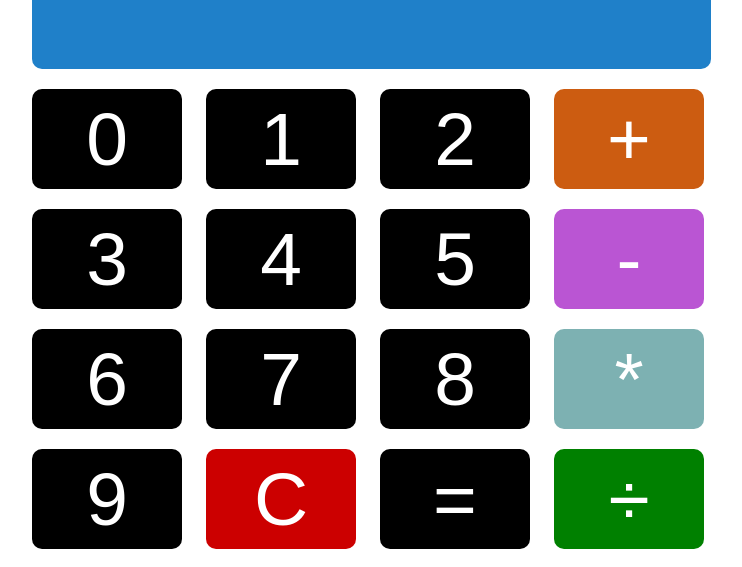
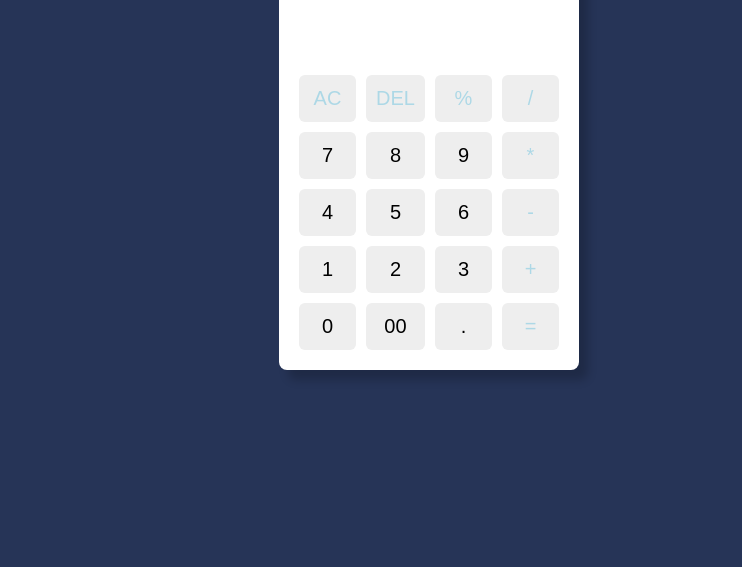
Before and after one commit to Ezugo23/cal, a plain HTML site: page index.html in a window 1280 px wide. Shown: the part 246-813 px from the top of the page, without its empty margins (211-953 px from the left). Drawn offline with Linux system fonts and the light colour scheme.

Commit message:
saved changes

```diff
--- a/cal.css
+++ b/cal.css
@@ -1,27 +1,54 @@
-input{
-  width: 150px;
-  height: 100px;
-  font-size: 75px;
-  border-radius: 10px;
-  margin: 10px;
-  background-color: black;
-  color: white;
-  border-style: none;
+*{
+  margin: 0;
+  padding: 0;
+  box-sizing: border-box;
+  font-family: Arial, Helvetica, sans-serif;
 }
-#form{
-  margin-left: 225px;
-  margin-top: 20px;
-  /*border: medium solid purple;*/
+body{
+  height: 100vh;
+  display: flex;
+  justify-content: center;
+  align-items: center;
+  background:#263457 ;
 }
-h1{
-  text-align: center;
-  font-size: 80px;
-  margin-right: 150px;
-  margin-top: 20px;
+.container{
+  position: relative;
+  max-width: 300px;
+  width: 100%;
+  background: #fff;
+  padding: 10px 20px 20px;
+  border-radius: 8px;
+  -webkit-box-shadow:  9px 10px 10px rgba(0,0,0,.2);
 }
 .display{
-  width: 675px;
-  height: 100px;
-  text-align: center;
-  background-color: #1f80c9;
+  height: 80px;
+  width: 100%;
+  margin-bottom: 10px;
+  overflow: hidden;
+  font-size: 25px;
+  outline: none;
+  border: none;
+  text-align: right;
+  color: black;
+  pointer-events: none;
 }
+.buttons{
+  display: grid;
+  grid-gap: 10px;
+  grid-template-columns: repeat(4, 1fr);
+}
+.buttons button{
+  padding: 12px 10px;
+  cursor: pointer;
+  border:none;
+  border-radius: 6px;
+  background-color: #eee;
+  font-size: 20px;
+  transition:.3s ease all;
+}
+.buttons button:active{
+  transform: scale(0.99);
+}
+.operator{
+  color: lightblue;
+}
--- /dev/null
+++ b/cal.js
@@ -0,0 +1,22 @@
+const display = document.querySelector(".display");
+const buttons = document.querySelectorAll("button");
+const specialChars = ["%", "*", "/", "-", "+", "="];
+let output = "";
+
+const calculate = (btnValue) => {
+  if(btnValue === "=" && output !== ""){
+    output = eval(output.replace("%", "/100"));
+  } else if(btnValue === "AC"){
+    output = "";
+  } else if(btnValue === "DEL"){
+    output = output.toString().slice(0, -1);
+  } else{
+    if(output === "" && specialChars.includes(btnValue)) return;
+    output += btnValue;
+  }
+   display.value = output;
+};
+
+buttons.forEach((button) => {
+  button.addEventListener('click', (e) => calculate(e.target.dataset.value));
+});
--- a/index.html
+++ b/index.html
@@ -8,26 +8,36 @@
   <link rel="stylesheet" href="cal.css"
 </head>
 <body>
-  <h1>Basic Calculator</h1>
-  <br/>
-  <form id="form" name="calc">
-    <input name="display" class="display"> <br>
-    <input type="button" value="0" onClick="calc.display.value+='0'">
-    <input type="button" value="1" onClick="calc.display.value+='1'">
-    <input type="button" value="2"onClick="calc.display.value+='2'">
-    <input type="button" value="+" onClick="calc.display.value+='+'"style="background-color: #cc5c11;"><br>
-    <input type="button" value="3" onClick="calc.display.value+='3'">
-    <input type="button" value="4"onClick="calc.display.value+='4'">
-    <input type="button" value="5"onClick="calc.display.value+='5'">
-    <input type="button" value="-" onClick="calc.display.value+='-'"style="background-color: #ba55d3"><br>
-    <input type="button" value="6"onClick="calc.display.value+='6'">
-    <input type="button" value="7" onClick="calc.display.value+='7'">
-    <input type="button" value="8" onClick="calc.display.value+='8'">
-    <input type="button" value="*" onClick="calc.display.value+='*'"style="background-color: #7db1b2"><br>
-    <input type="button" value="9" onClick="calc.display.value+='9'">
-    <input type="button" value="C" onClick="calc.display.value=''"style="background-color: #cc0000">
-    <input type="button" value="=" onClick="calc.display.value=eval(calc.display.value)">
-    <input type="button" value="&#247;" onClick="calc.display.value+='/'"style="background-color: green;">
-  </form>
+  <div class="container">
+    <h1>Basic Calculator</h1>
+    <input type="text" class="display"/>
+    <div class="buttons">
+      <button class="operator" data-value="AC">AC</button>
+      <button class="operator" data-value="DEL">DEL</button>
+      <button class="operator" data-value="%">%</button>
+      <button class="operator" data-value="/">/</button>
+
+      <button data-value="7">7</button>
+      <button data-value="8">8</button>
+      <button data-value="9">9</button>
+      <button class="operator" data-value="*">*</button>
+
+      <button data-value="4">4</button>
+      <button data-value="5">5</button>
+      <button data-value="6">6</button>
+      <button class="operator" data-value="-">-</button>
+
+      <button data-value="1">1</button>
+      <button data-value="2">2</button>
+      <button data-value="3">3</button>
+      <button class="operator" data-value="+">+</button>
+
+      <button data-value="0">0</button>
+      <button data-value="00">00</button>
+      <button data-value=".">.</button>
+      <button class="operator" data-value="=">=</button>
+    </div>
+  </div>
+  <script src="cal.js"></script>
 </body>
 </html>
```
